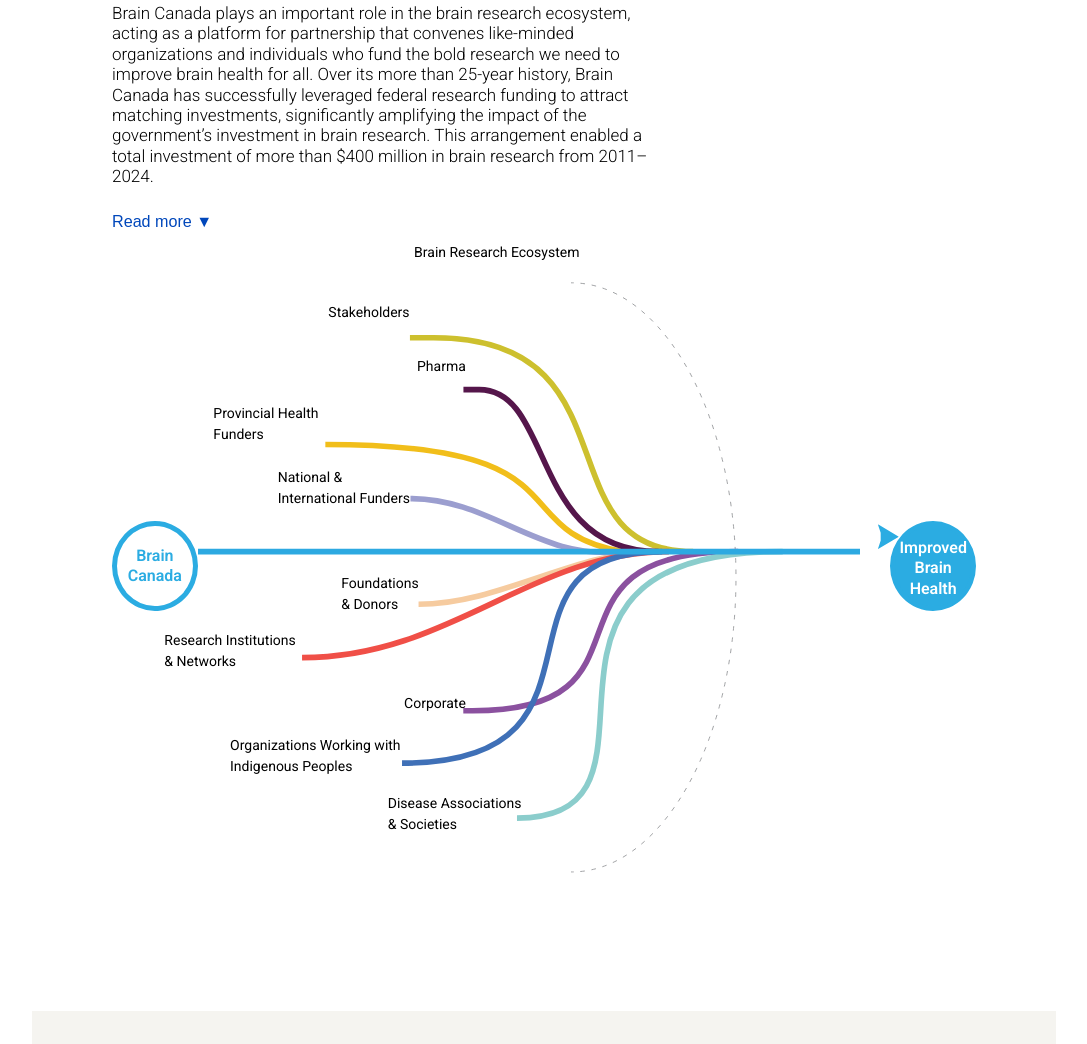
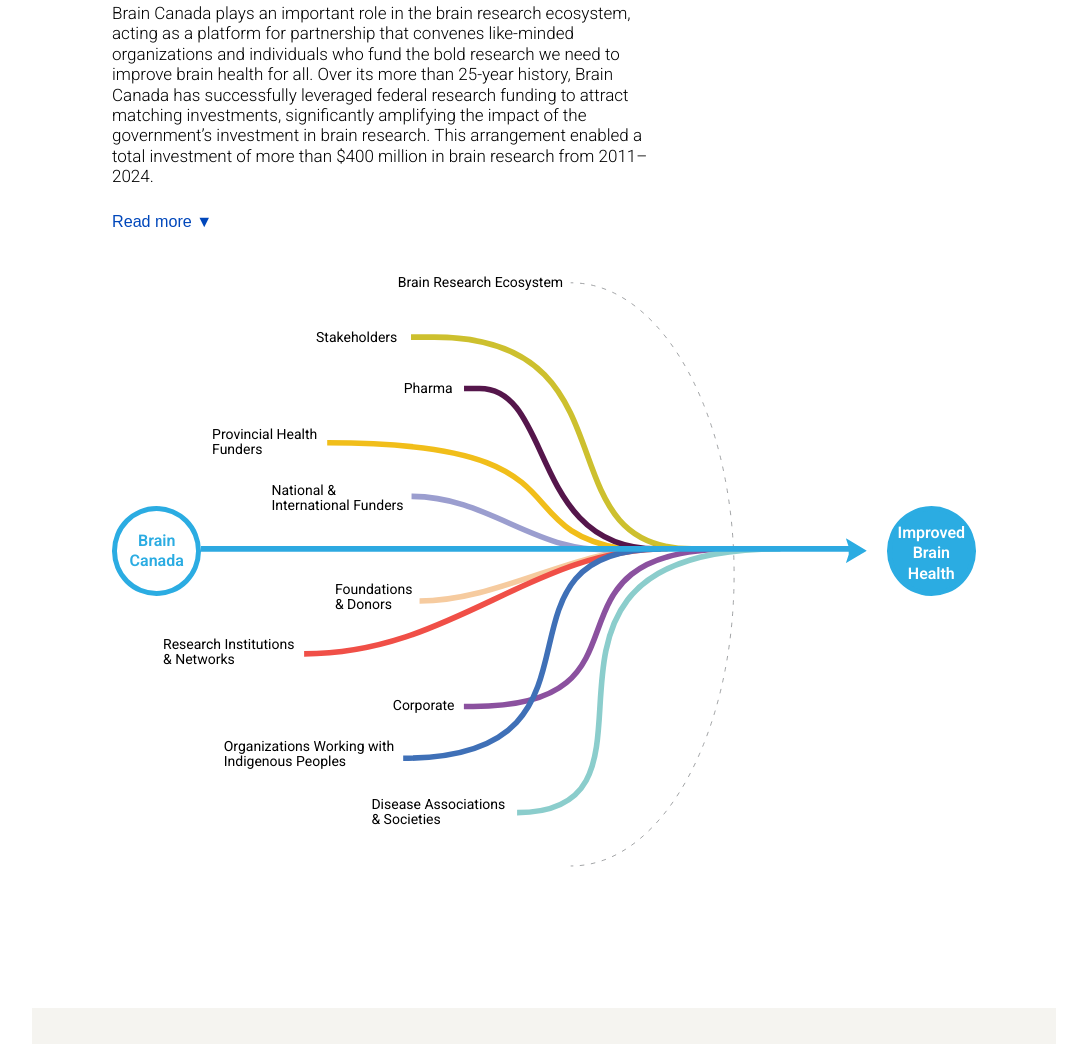
Before and after one commit to e-p-n/braincanada-2025, a plain HTML site: page index.html in a window 1280 px wide. Shown: the part 6521-7565 px from the top of the page, without its empty margins (96-1183 px from the left). Drawn offline with Linux system fonts and the light colour scheme.

Commit message:
desktop 7

```diff
--- a/src/css/styles.css
+++ b/src/css/styles.css
@@ -897,7 +897,7 @@ footer h3 {
 
 
     .approach-heading, .approach-footer {
-        margin: 240px 0 !important;
+        margin: 225px 0 !important;
     }
 
     .approach-heading {
@@ -915,8 +915,9 @@ footer h3 {
     .approach-diagram-content {
 
         margin: 0 30px 0 0;
-        width: 700px;
+        width: 660px;
         font-size: 14px;
+        line-height: 1.1em;
 
         height: 567px;
         /* outline: 1px solid red; */
@@ -930,57 +931,57 @@ footer h3 {
         display: inline-block;
     }
     .disease {
-        bottom: 95px;
-        left: 190px;
+        bottom: 85px;
+        left: 170px;
     }
     .indig {
-        bottom: 153px;
-        left: -105px;
+        bottom: 143px;
+        left: -115px;
     }
     .corp {
-        bottom: 216px;
+        bottom: 199px;
         text-align: left;
-        left: -105px;
+        left: -120px;
 
     }
     .inst {
-        bottom: 258px;
+        bottom: 245px;
         text-align: left;
-        left: -410px;
+        left: -415px;
     }
     .found {
-        bottom: 315px;
+        bottom: 300px;
         text-align: left;
-        left: -368px;
+        left: -378px;
     }
     .nation {
-        bottom: 490px;
-        left: 80px;
+        bottom: 458px;
+        left: 70px;
     }
     .prov {
-        bottom: 554px;
-        left: -120px;
+        bottom: 514px;
+        left: -125px;
     }
     .pharma {
-        bottom: 622px;
+        bottom: 575px;
         text-align: left;
-        left: -25px;
+        left: -42px;
     }
     .stake {
-        bottom: 676px;
+        bottom: 626px;
         text-align: left;
-        left: -166px;
+        left: -182px;
     }
     .eco {
-        bottom: 736px;
+        bottom: 681px;
         text-align: left;
-        left: -165px;
+        left: -185px;
     }
 
 
     .approach-arrow {
-        top: -445px;
-        left: 128px;
+        top: -407px;
+        left: 92px;
         rotate: -90deg;
 
     }
```
